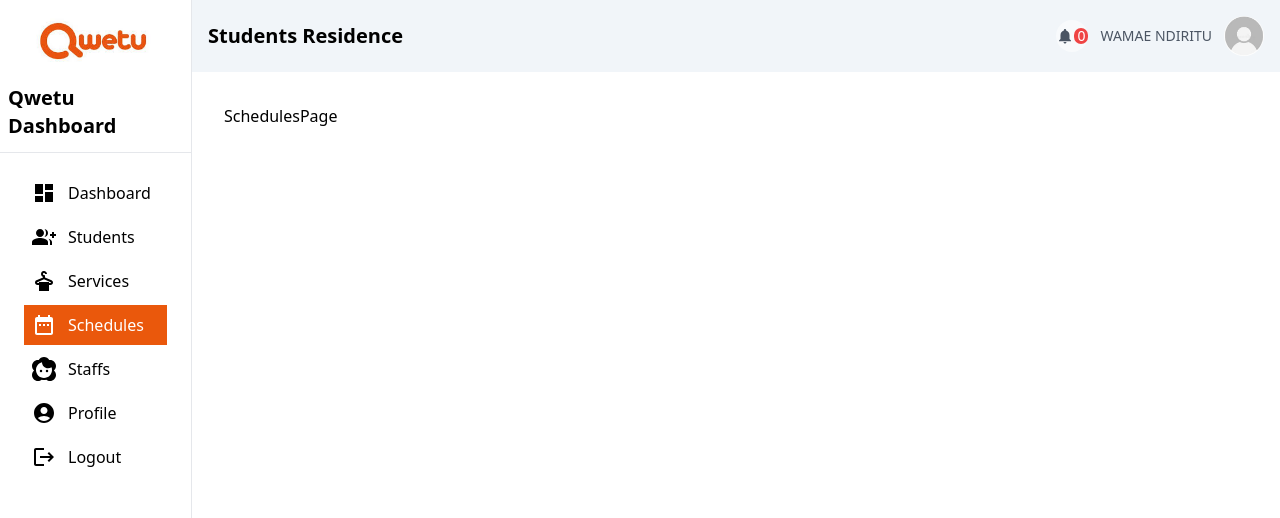
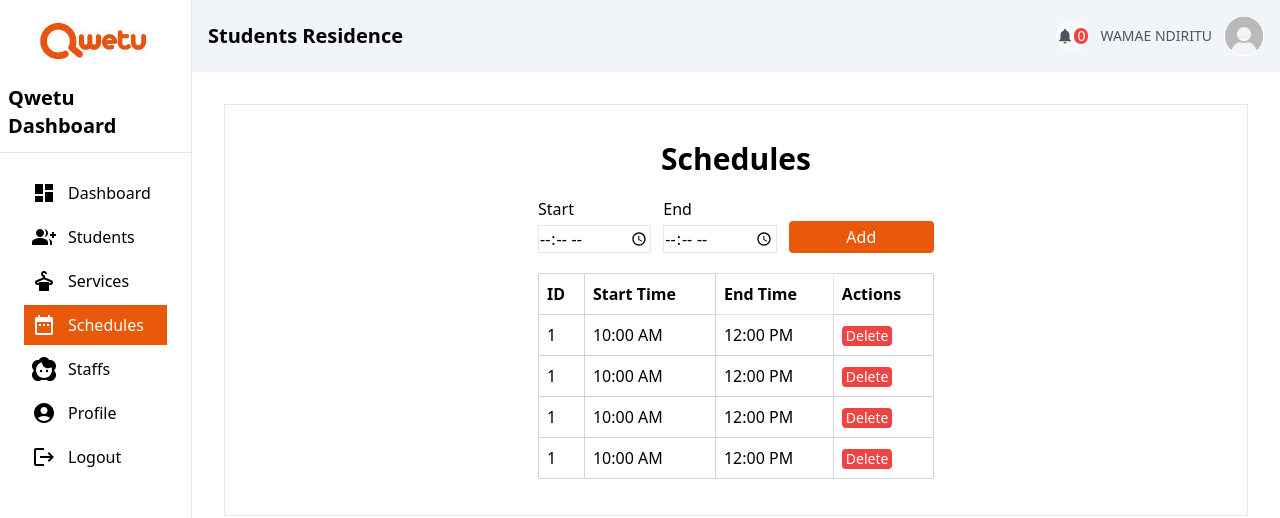
Before and after one commit to wamae-ndiritu/qwetu_laundry_booking_system, a React (Vite) app in the folder frontend/: page /schedules in a window 1280 px wide. Shown: the top 518 px of the page. Built offline with nearby package versions, Linux system fonts and the light colour scheme.

Commit message:
Design page to manage schedules

```diff
--- a/frontend/src/pages/SchedulesPage.jsx
+++ b/frontend/src/pages/SchedulesPage.jsx
@@ -1,7 +1,78 @@
 const SchedulesPage = () => {
   return (
-    <div>SchedulesPage</div>
-  )
-}
+    <div className='w-full border flex flex-col items-center p-4'>
+      <h2 className='my-5 text-3xl font-semibold'>Schedules</h2>
+      <section className='md:w-2/5'>
+        <div className='w-full flex gap-3 items-end'>
+          <div className='flex-1 flex flex-col gap-1'>
+            <label htmlFor='start_time'>Start</label>
+            <input type='time' name='' id='' className='border' />
+          </div>
+          <div className='flex-1 flex flex-col gap-1'>
+            <label htmlFor='start_time'>End</label>
+            <input type='time' name='' id='' className='border' />
+          </div>
+          <button className='flex-1 bg-orange-600 text-white px-4 py-1 rounded'>
+            Add
+          </button>
+        </div>
+        <section className='my-5'>
+          <table className='w-full border'>
+            <thead className=''>
+              <tr className='text-left'>
+                <th className='border border-gray-300 p-2'>ID</th>
+                <th className='border border-gray-300 p-2'>Start Time</th>
+                <th className='border border-gray=300 p-2'>End Time</th>
+                <th className='border border-gray-300 p-2'>Actions</th>
+              </tr>
+            </thead>
+            <tbody className=''>
+              <tr>
+                <td className='border border-gray-300 p-2'>1</td>
+                <td className='border border-gray-300 p-2'>10:00 AM</td>
+                <td className='border border-gray-300 p-2'>12:00 PM</td>
+                <td className='border border-gray-300 p-2'>
+                  <button className='bg-red-500 text-white px-1 text-sm rounded'>
+                    Delete
+                  </button>
+                </td>
+              </tr>
+              <tr>
+                <td className='border border-gray-300 p-2'>1</td>
+                <td className='border border-gray-300 p-2'>10:00 AM</td>
+                <td className='border border-gray-300 p-2'>12:00 PM</td>
+                <td className='border border-gray-300 p-2'>
+                  <button className='bg-red-500 text-white px-1 text-sm rounded'>
+                    Delete
+                  </button>
+                </td>
+              </tr>
+              <tr>
+                <td className='border border-gray-300 p-2'>1</td>
+                <td className='border border-gray-300 p-2'>10:00 AM</td>
+                <td className='border border-gray-300 p-2'>12:00 PM</td>
+                <td className='border border-gray-300 p-2'>
+                  <button className='bg-red-500 text-white px-1 text-sm rounded'>
+                    Delete
+                  </button>
+                </td>
+              </tr>
+              <tr>
+                <td className='border border-gray-300 p-2'>1</td>
+                <td className='border border-gray-300 p-2'>10:00 AM</td>
+                <td className='border border-gray-300 p-2'>12:00 PM</td>
+                <td className='border border-gray-300 p-2'>
+                  <button className='bg-red-500 text-white px-1 text-sm rounded'>
+                    Delete
+                  </button>
+                </td>
+              </tr>
+            </tbody>
+          </table>
+        </section>
+      </section>
+    </div>
+  );
+};
 
-export default SchedulesPage
+export default SchedulesPage;
```
